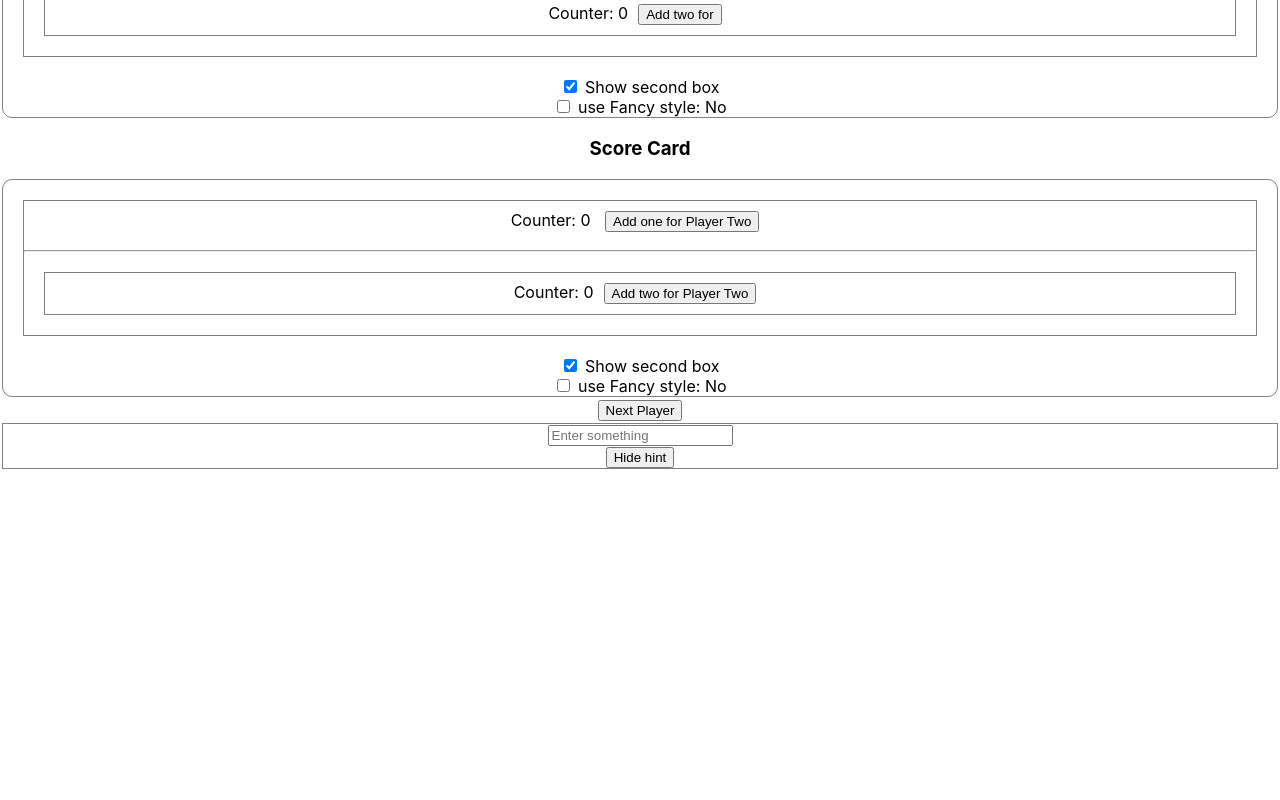
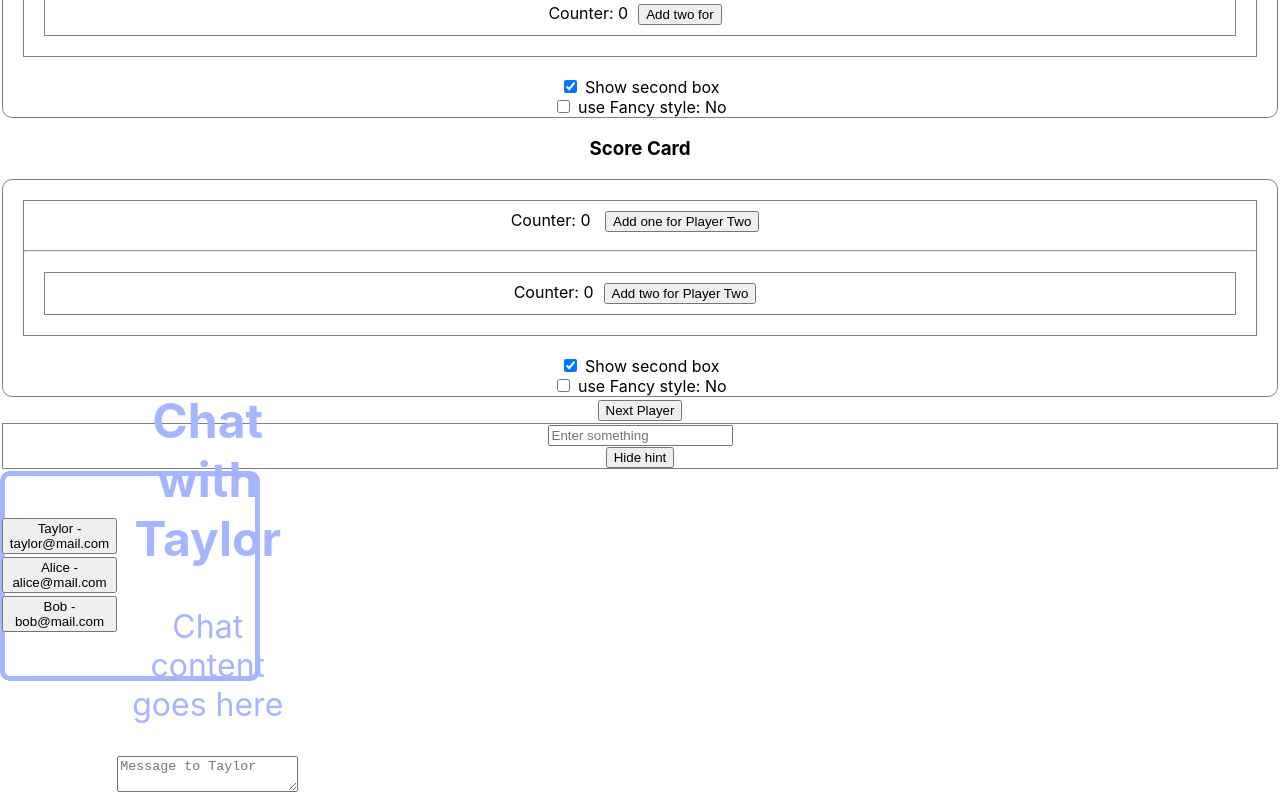
Before and after one commit to vishesh-baghel/Hotel-booking-app, a React (Create React App) app in the folder hotel-booking-app/: page / in a window 1280 px wide. Shown: the part 8498-9298 px from the top of the page. Before the commit the page ends 8969 px from the top, so only its background shows below. Built offline with nearby package versions, Linux system fonts and the light colour scheme.

Commit message:
more practice

```diff
--- a/hotel-booking-app/src/App.css
+++ b/hotel-booking-app/src/App.css
@@ -40,6 +40,18 @@
   color: #ff6767;
 }
 
+.simple-box {
+  width: 250px;
+  height: 200px;
+  border: 5px solid #a6b5ff;
+  border-radius: 10px;
+  display: flex;
+  justify-content: center;
+  align-items: center;
+  font-size: 2rem;
+  color: #a6b5ff;
+}
+
 @media (prefers-reduced-motion: no-preference) {
   .App-logo {
     animation: App-logo-spin infinite 20s linear;
--- a/hotel-booking-app/src/App.js
+++ b/hotel-booking-app/src/App.js
@@ -1428,6 +1428,54 @@ function SampleForm() {
           Hide hint
         </button>
       )}
+    </div>
+  );
+}
+
+const contacts = [
+  { id: 0, name: "Taylor", email: "taylor@mail.com" },
+  { id: 1, name: "Alice", email: "alice@mail.com" },
+  { id: 2, name: "Bob", email: "bob@mail.com" },
+];
+
+function ContactList({ contacts, selectedContacts, onSelect }) {
+  return (
+    <ul className="contact-list">
+      {contacts.map((contact) => (
+        <li key={contact.id}>
+          <button
+            onClick={() => {
+              onSelect(contact);
+            }}
+          >
+            {contact.name} - {contact.email}
+          </button>
+        </li>
+      ))}
+    </ul>
+  );
+}
+
+function Chat({ key, contact }) {
+  return (
+    <div>
+      <h2>Chat with {contact.name}</h2>
+      <p>Chat content goes here</p>
+      <textarea input="text" placeholder={"Message to " + contact.name} />
+    </div>
+  );
+}
+
+function Messenger() {
+  const [to, setTo] = useState(contacts[0]);
+  return (
+    <div className="simple-box">
+      <ContactList
+        contacts={contacts}
+        selectedContacts={to}
+        onSelect={(contact) => setTo(contact)}
+      />
+      <Chat key={to.id} contact={to} />
     </div>
   );
 }
@@ -1487,6 +1535,7 @@ const App = () => {
       <CounterBox />
       <ScoreCard />
       <SampleForm />
+      <Messenger />
     </div>
   );
 };
```
